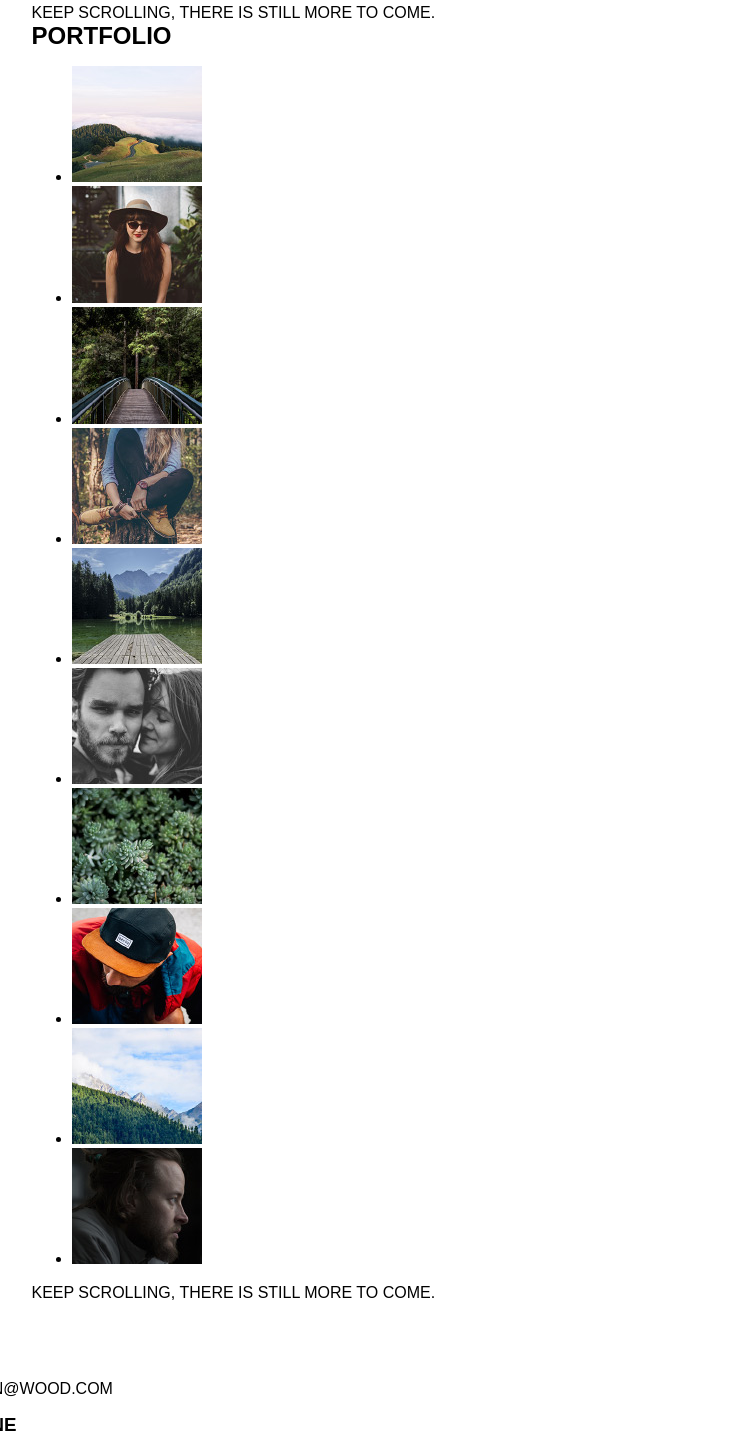
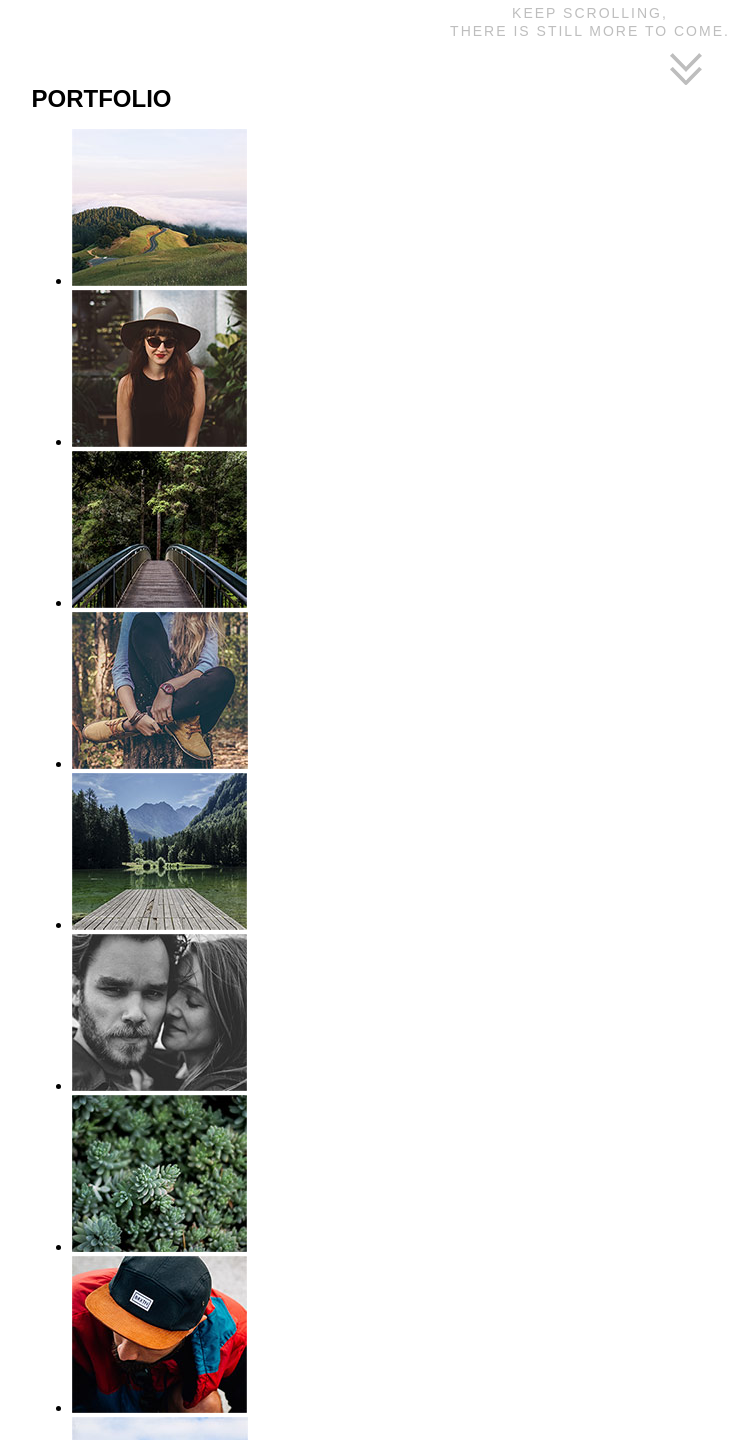
Before and after one commit to tiangela/jwood, a website: page index.html in a window 1280 px wide. Shown: the part 1360-2800 px from the top of the page, without its empty margins (50-802 px from the left). Drawn offline with nearby package versions, Linux system fonts and the light colour scheme.

Commit message:
работа над scroll

```diff
--- a/index.html
+++ b/index.html
@@ -33,7 +33,9 @@
             <h1 class="menu__title"><span>Jwood</span>photography</h1>
           </div>
         </nav>
-    <span class="scroll scroll--header">Scroll down to see more</span>
+        <div class="scroll scroll--header">
+          <span class="scroll__text scroll__text--header">Scroll down to see more</span>
+        </div>
       </div>
     </div>
   </header>
@@ -50,7 +52,9 @@
         <p class="about__text about__text--indent">Duis aute irure dolor in reprehenderit in voluptate velit esse cillum dolore eu fugiat nulla pariatur.</p>
         <div class="about__sign"></div>
       </article>
-      <span class="scroll scroll--about">Keep scrolling, there is still more to come.</span>
+      <div class="scroll">
+        <span class="scroll__text scroll__text--about">Keep scrolling,<br> there is still more to come.</span>
+      </div>
       <nav class="menu menu--main">
         <div class="menu__wrapper">
           <ul class="menu__list">
@@ -65,38 +69,100 @@
         <h2 class="portfolio__title" id="portfolio">Portfolio</h2>
         <ul class="portfolio__list">
           <li class="portfolio__item">
-            <img src="img/01.jpg" alt="" class="portfolio__img">
+            <a href="#" class="portfolio__link">
+              <picture>
+                <source media="(min-width: 1200px)" srcset="img/01-desk.jpg">
+                <source class="portfolio__img-tablet" media="(min-width: 700px)" srcset="img/01-tab.jpg">
+                <img src="img/01.jpg" alt="Portfolio Image" class="portfolio__img">
+              </picture>
+            </a>
           </li>
           <li class="portfolio__item">
-            <img src="img/02.jpg" alt="" class="portfolio__img">
+            <a href="#" class="portfolio__link">
+              <picture>
+                <source media="(min-width: 1200px)" srcset="img/02-desk.jpg">
+                <source class="portfolio__img-tablet" media="(min-width: 700px)" srcset="img/02-tab.jpg">
+                <img src="img/02.jpg" alt="Portfolio Image" class="portfolio__img">
+              </picture>
+            </a>
           </li>
           <li class="portfolio__item">
-            <img src="img/03.jpg" alt="" class="portfolio__img">
+            <a href="#" class="portfolio__link">
+              <picture>
+                <source media="(min-width: 1200px)" srcset="img/03-desk.jpg">
+                <source class="portfolio__img-tablet" media="(min-width: 700px)" srcset="img/03-tab.jpg">
+                <img src="img/03.jpg" alt="Portfolio Image" class="portfolio__img">
+              </picture>
+            </a>
           </li>
           <li class="portfolio__item">
-            <img src="img/04.jpg" alt="" class="portfolio__img">
+            <a href="#" class="portfolio__link">
+              <picture>
+                <source media="(min-width: 1200px)" srcset="img/04-desk.jpg">
+                <source class="portfolio__img-tablet" media="(min-width: 700px)" srcset="img/04-tab.jpg">
+                <img src="img/04.jpg" alt="Portfolio Image" class="portfolio__img">
+              </picture>
+            </a>
           </li>
           <li class="portfolio__item">
-            <img src="img/05.jpg" alt="" class="portfolio__img">
+            <a href="#" class="portfolio__link">
+              <picture>
+                <source media="(min-width: 1200px)" srcset="img/05-desk.jpg">
+                <source class="portfolio__img-tablet" media="(min-width: 700px)" srcset="img/05-tab.jpg">
+                <img src="img/05.jpg" alt="Portfolio Image" class="portfolio__img">
+              </picture>
+            </a>
           </li>
           <li class="portfolio__item">
-            <img src="img/06.jpg" alt="" class="portfolio__img">
+            <a href="#" class="portfolio__link">
+              <picture>
+                <source media="(min-width: 1200px)" srcset="img/06-desk.jpg">
+                <source class="portfolio__img-tablet" media="(min-width: 700px)" srcset="img/06-tab.jpg">
+                <img src="img/06.jpg" alt="Portfolio Image" class="portfolio__img">
+              </picture>
+            </a>
           </li>
           <li class="portfolio__item">
-            <img src="img/07.jpg" alt="" class="portfolio__img">
+            <a href="#" class="portfolio__link">
+              <picture>
+                <source media="(min-width: 1200px)" srcset="img/07-desk.jpg">
+                <source class="portfolio__img-tablet" media="(min-width: 700px)" srcset="img/07-tab.jpg">
+                <img src="img/07.jpg" alt="Portfolio Image" class="portfolio__img">
+              </picture>
+            </a>
           </li>
           <li class="portfolio__item">
-            <img src="img/08.jpg" alt="" class="portfolio__img">
+            <a href="#" class="portfolio__link">
+              <picture>
+                <source media="(min-width: 1200px)" srcset="img/08-desk.jpg">
+                <source class="portfolio__img-tablet" media="(min-width: 700px)" srcset="img/08-tab.jpg">
+                <img src="img/08.jpg" alt="Portfolio Image" class="portfolio__img">
+              </picture>
+            </a>
           </li>
           <li class="portfolio__item">
-            <img src="img/09.jpg" alt="" class="portfolio__img">
+            <a href="#" class="portfolio__link">
+              <picture>
+                <source media="(min-width: 1200px)" srcset="img/09-desk.jpg">
+                <source class="portfolio__img-tablet" media="(min-width: 700px)" srcset="img/09-tab.jpg">
+                <img src="img/09.jpg" alt="Portfolio Image" class="portfolio__img">
+              </picture>
+            </a>
           </li>
           <li class="portfolio__item">
-            <img src="img/10.jpg" alt="" class="portfolio__img">
+            <a href="#" class="portfolio__link">
+              <picture>
+                <source media="(min-width: 1200px)" srcset="img/10-desk.jpg">
+                <source class="portfolio__img-tablet" media="(min-width: 700px)" srcset="img/10-tab.jpg">
+                <img src="img/10.jpg" alt="Portfolio Image" class="portfolio__img">
+              </picture>
+            </a>
           </li>
         </ul>
       </article>
-      <span class="scroll scroll--portfolio">Keep scrolling, there is still more to come.</span>
+      <div class="scroll">
+        <span class="scroll__text scroll__text--portfolio">Do you want to see it with your own eyes? Scroll!</span>
+      </div>
         <nav class="menu menu--footer">
         <div class="menu__wrapper">
           <ul class="menu__list">
--- a/less/blocks/menu.less
+++ b/less/blocks/menu.less
@@ -33,6 +33,7 @@
 
 .menu__container {
   display: block;
+  margin-bottom: 30px;
 }
 .menu__wrapper {
   display: none;
--- a/less/blocks/scroll.less
+++ b/less/blocks/scroll.less
@@ -0,0 +1,35 @@
+.scroll {
+  padding__top: 30px;
+  padding-bottom: 45px;
+  position: relative;
+  text-align: center;
+}
+
+.scroll::after {
+  content: '';
+  position: absolute;
+  width: 32px;
+  height: 32px;
+  bottom: 0;
+  right: 40%;
+  background-image: url("../img/scroll-icon-dark.png");
+  background-repeat: no-repeat;
+}
+
+.scroll--header::after {
+  background-image: url("../img/scroll-icon.png");
+}
+
+.scroll__text {
+  font-family: "Nexabold", Arial, sans-serif;
+  font-size: 14px;
+  line-height: normal;
+  letter-spacing: 2px;
+    position: relative;
+  &--header {
+    color: @text-white;
+    }
+  &--about {
+    color: @light-grey;
+  }
+}
```
Also changed, not shown: css/style.css, img/scroll-icon-dark.png (added), img/scroll-icon.png (renamed from img/Double Arrow.png), img/scroll-icon2.png (added). Lines whose indentation alone changed are shown as unchanged.
